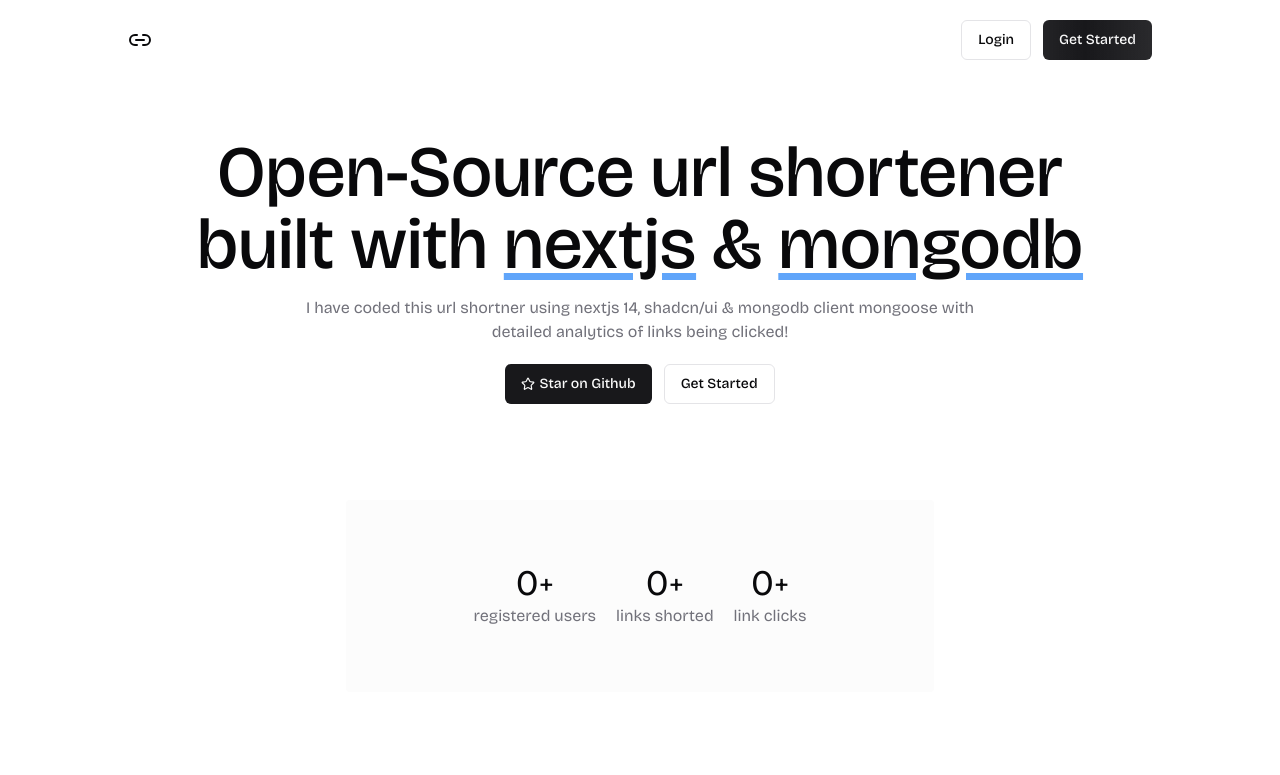
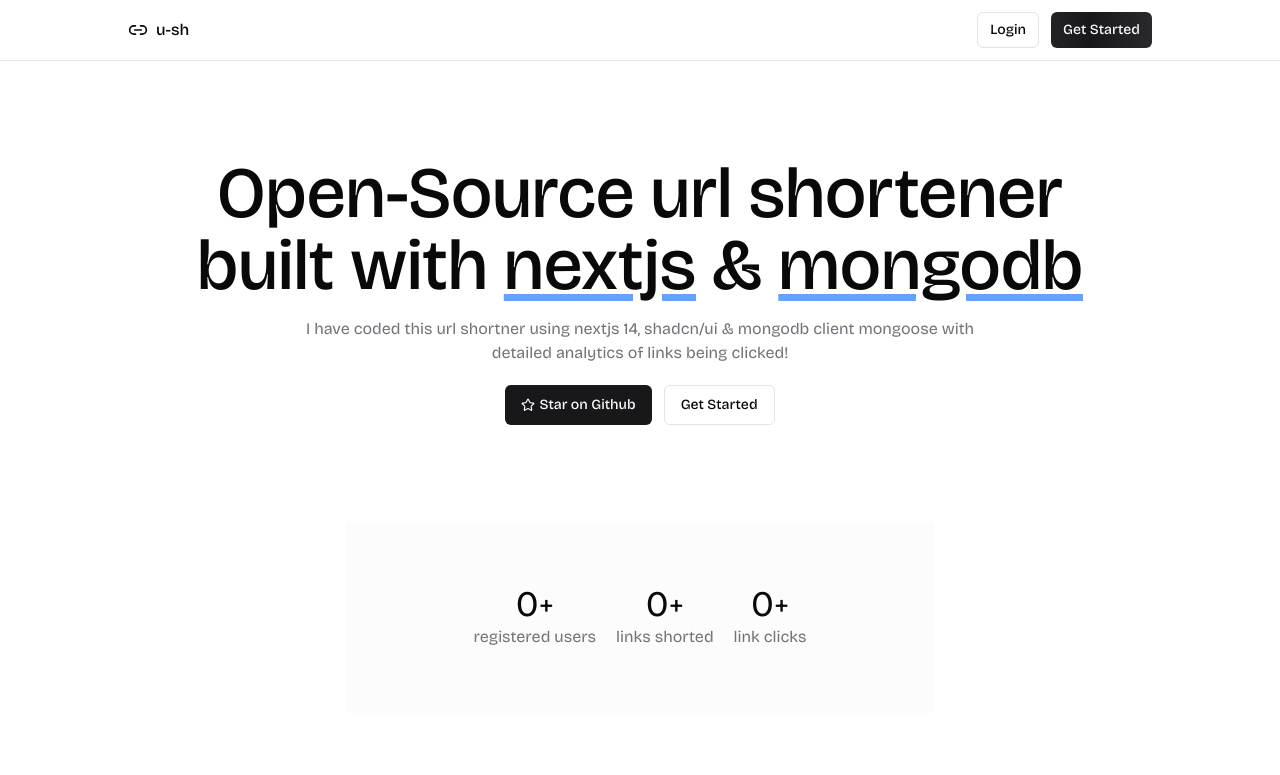
Before and after one commit to r2hu1/u-sh, a Next.js app: page / in a window 1280 px wide. Shown: the top 775 px of the page. Built offline with nearby package versions, Linux system fonts and the light colour scheme; no server answers; the database is empty.

Commit message:
dec py and btn size

```diff
--- a/components/landing/Header.jsx
+++ b/components/landing/Header.jsx
@@ -6,22 +6,23 @@
 
 export default function Header() {
   return (
-    <header className="flex items-center justify-between px-6 py-5 md:px-20 lg:px-32">
-      <div>
-        <Link2 className="h-6 w-6" />
+    <header className="flex items-center border-b justify-between px-5 py-3 md:px-20 lg:px-32 mb-10">
+      <div className="flex items-center gap-2">
+        <Link2 className="h-5 w-5" />
+        <span className="font-medium">u-sh</span>
       </div>
       <div className="flex items-center gap-3">
         <IfLoggedInElse ifNot={
-          <Link className={buttonVariants({ variant: "outline" })} href="/sign-in">Login</Link>
+          <Link className={buttonVariants({ variant: "outline",size: "sm" })} href="/sign-in">Login</Link>
         } ifUser={
           <SignOutButton redirectUrl="/">
-            <Button variant="outline">Logout</Button>
+            <Button variant="outline" size="sm">Logout</Button>
           </SignOutButton>
         } />
         <IfLoggedInElse ifNot={
-          <Link className={buttonVariants({ variant: "shine" })} href="/sign-up">Get Started</Link>
+          <Link className={buttonVariants({ variant: "shine", size: "sm" })} href="/sign-up">Get Started</Link>
         } ifUser={
-          <Link className={buttonVariants({ variant: "shine" })} href="/dashboard">Dashboard</Link>
+          <Link className={buttonVariants({ variant: "shine", size: "sm" })} href="/dashboard">Dashboard</Link>
         } />
       </div>
     </header>
```
